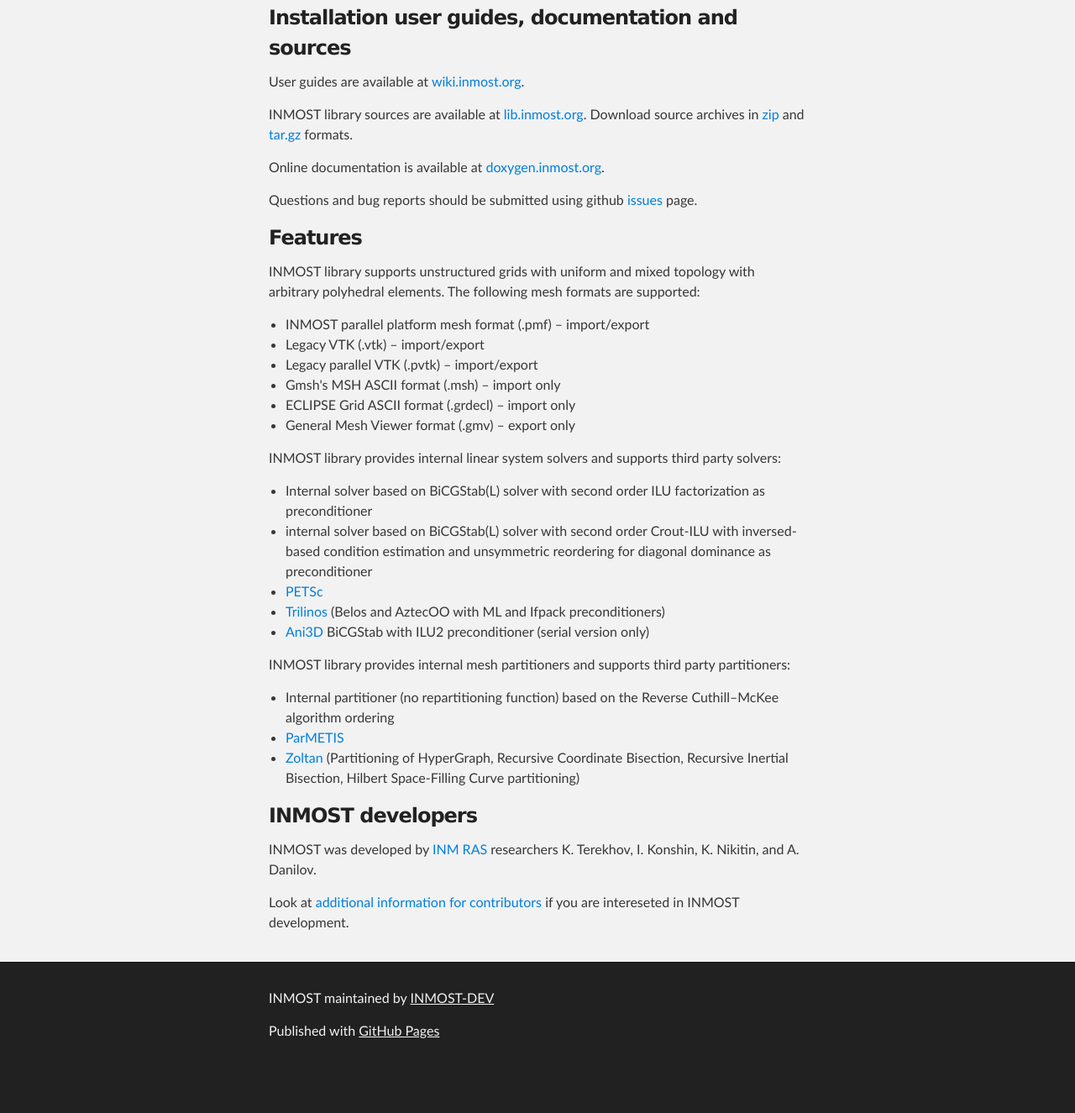
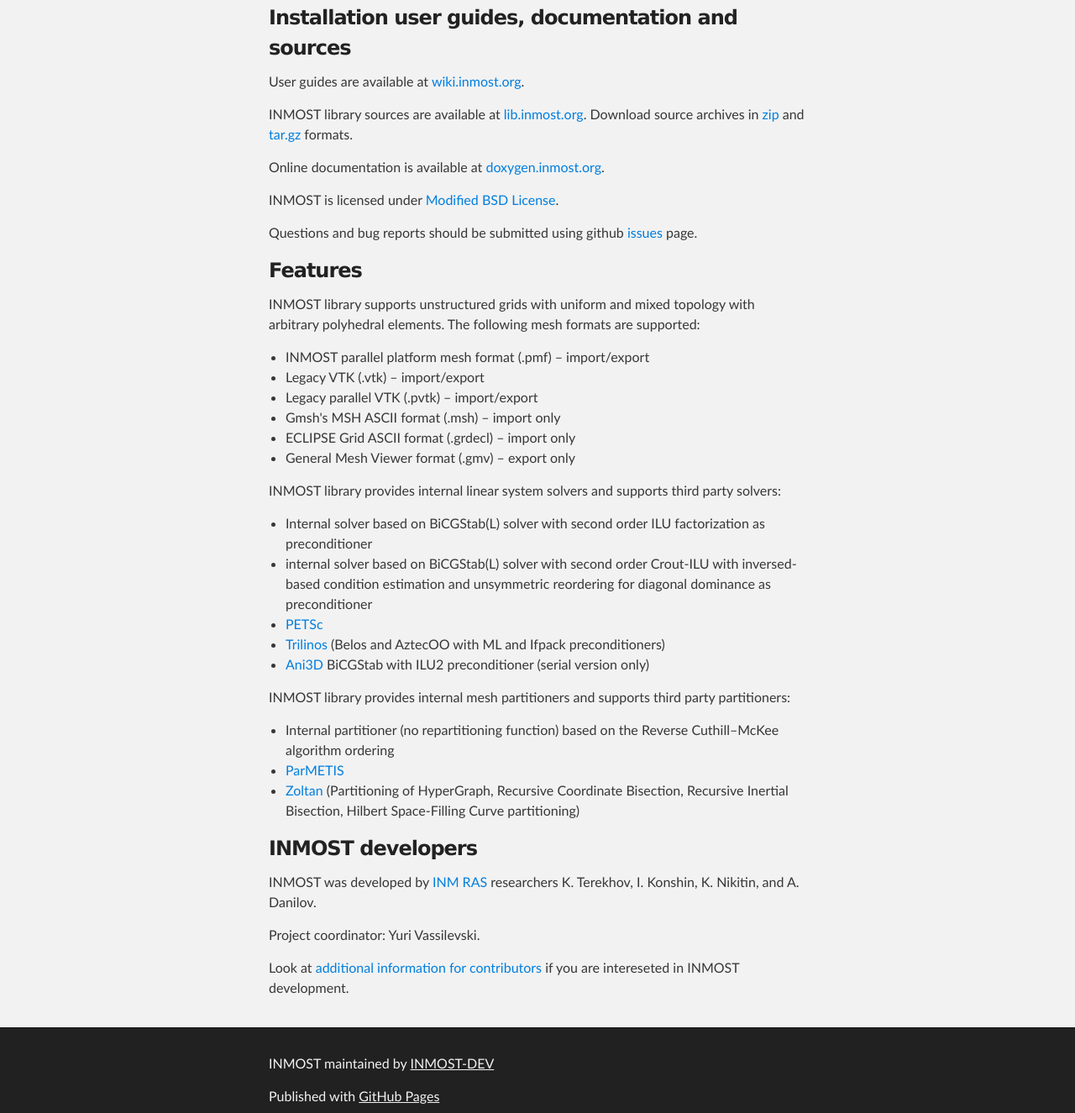
Before and after one commit to INMOST-DEV/INMOST, a plain HTML site: page index.html in a window 1280 px wide. Shown: the part 414-1739 px from the top of the page at 84% size. Before the commit the page ends 1688 px from the top, so only its background shows below. Drawn offline with Linux system fonts and the light colour scheme.

Commit message:
Update index.html

```diff
--- a/index.html
+++ b/index.html
@@ -59,6 +59,7 @@
 	<p> User guides are available at <a href="http://wiki.inmost.org">wiki.inmost.org</a>. </p>
 	<p> INMOST library sources are available at <a href="http://lib.inmost.org">lib.inmost.org</a>. Download source archives in <a href="https://github.com/INMOST-DEV/INMOST/zipball/master">zip</a> and <a href="https://github.com/INMOST-DEV/INMOST/tarball/master">tar.gz</a> formats. </p>
 	<p> Online documentation is available at <a href="http://www.inmost.org/Doxygen/html/annotated.html">doxygen.inmost.org</a>. </p>
+<p>INMOST is licensed under <a href="https://github.com/INMOST-DEV/INMOST/blob/master/LICENSE">Modified BSD License</a>.</p>
 	<p> Questions and bug reports should be submitted using github <a href="https://github.com/INMOST-DEV/INMOST/issues">issues</a> page. </p>
 
 	<h3>
@@ -99,6 +100,7 @@
 	</h3>
 
 	<p> INMOST was developed by <a href="http://www.inm.ras.ru/inm_en_ver/">INM RAS</a> researchers K. Terekhov, I. Konshin, K. Nikitin, and A. Danilov. </p>
+<p>Project coordinator: Yuri Vassilevski.</p>
 	<p> Look at <a href="contributors.html">additional information for contributors</a> if you are intereseted in INMOST development. </p>
 
       </section>
```
